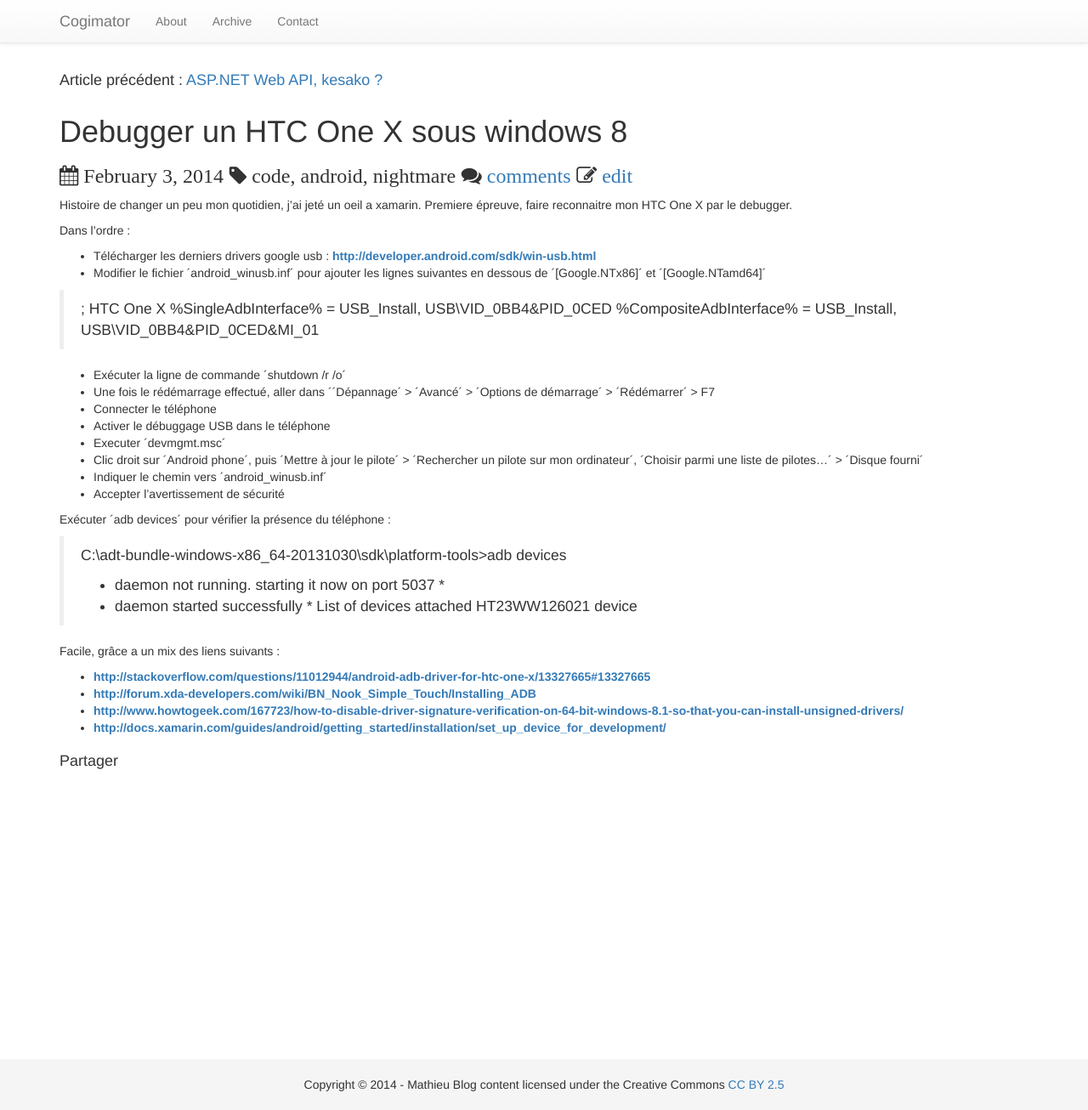
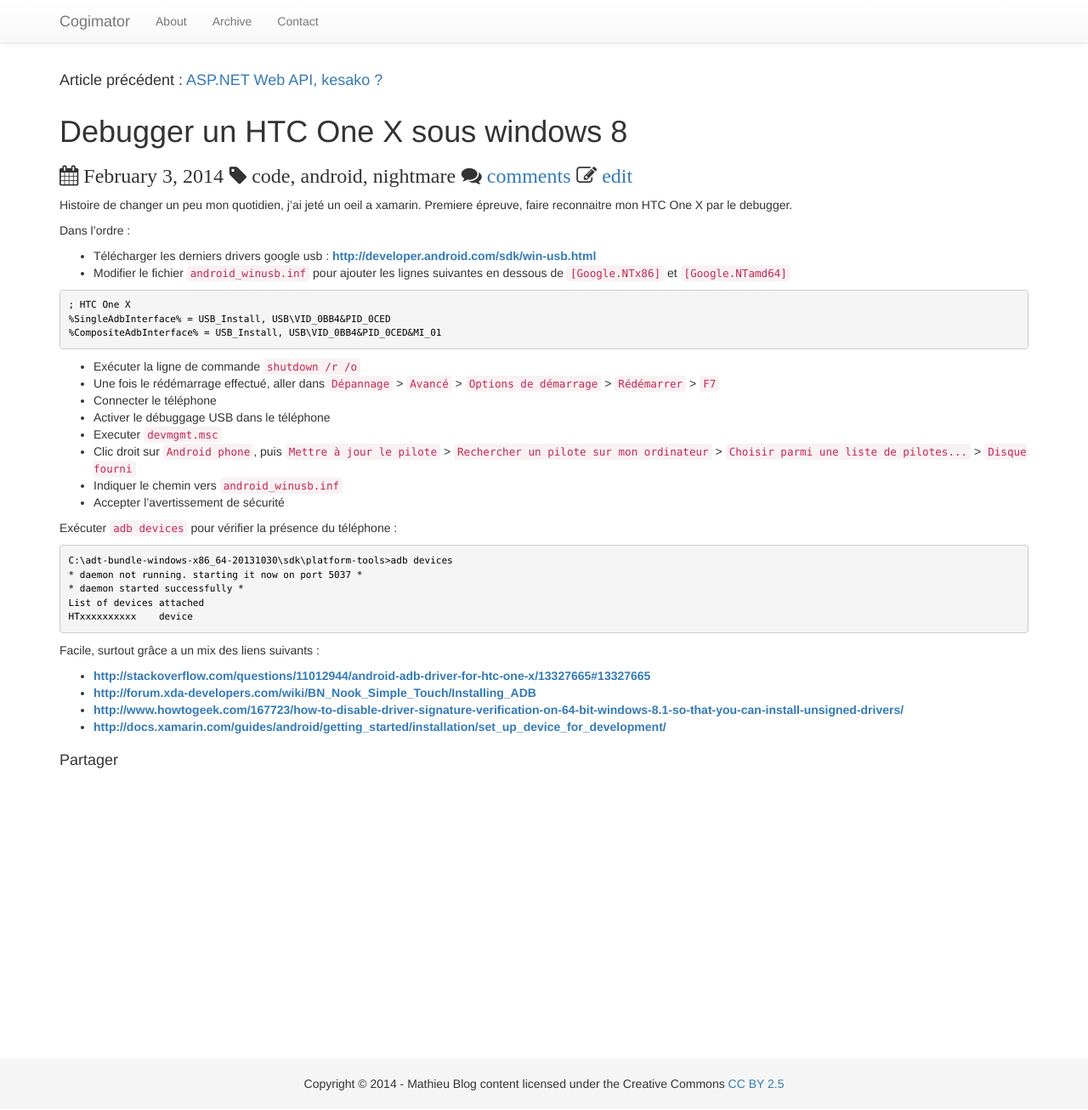
Before and after one commit to mathieubrun/mathieubrun.github.io, a Jekyll site: the page built from _posts/2014-02-19-debugger-htc-one-windows-8.markdown, in a window 1280 px wide and 1306 px high. Shown: the whole window at 85% size. Built offline with Jekyll 4.4.1, drawn with Linux system fonts in a browser that asks for light colours; nearby versions of some CDN libraries; Markdown is read by kramdown in place of the engine named in the settings; comment, search, counter and statistics services are not loaded.

Commit message:
Debug htc fix

`````diff
--- a/_posts/2014-02-19-debugger-htc-one-windows-8.markdown
+++ b/_posts/2014-02-19-debugger-htc-one-windows-8.markdown
@@ -11,30 +11,34 @@ Histoire de changer un peu mon quotidien, j'ai jeté un oeil a xamarin. Premiere
 Dans l'ordre :
 
 - Télécharger les derniers drivers google usb : [http://developer.android.com/sdk/win-usb.html](http://developer.android.com/sdk/win-usb.html)
-- Modifier le fichier ´android_winusb.inf´ pour ajouter les lignes suivantes en dessous de ´[Google.NTx86]´ et ´[Google.NTamd64]´
+- Modifier le fichier `android_winusb.inf` pour ajouter les lignes suivantes en dessous de `[Google.NTx86]` et `[Google.NTamd64]`
 
-> ; HTC One X
-> %SingleAdbInterface% = USB_Install, USB\VID_0BB4&PID_0CED
-> %CompositeAdbInterface% = USB_Install, USB\VID_0BB4&PID_0CED&MI_01
+````
+; HTC One X
+%SingleAdbInterface% = USB_Install, USB\VID_0BB4&PID_0CED
+%CompositeAdbInterface% = USB_Install, USB\VID_0BB4&PID_0CED&MI_01
+````
 
-- Exécuter la ligne de commande ´shutdown /r /o´
-- Une fois le rédémarrage effectué, aller dans ´´Dépannage´ > ´Avancé´ > ´Options de démarrage´ > ´Rédémarrer´ > F7
+- Exécuter la ligne de commande `shutdown /r /o`
+- Une fois le rédémarrage effectué, aller dans `Dépannage` > `Avancé` > `Options de démarrage` > `Rédémarrer` > `F7`
 - Connecter le téléphone
 - Activer le débuggage USB dans le téléphone
-- Executer ´devmgmt.msc´
-- Clic droit sur ´Android phone´, puis ´Mettre à jour le pilote´ > ´Rechercher un pilote sur mon ordinateur´, ´Choisir parmi une liste de pilotes...´ > ´Disque fourni´
-- Indiquer le chemin vers ´android_winusb.inf´
+- Executer `devmgmt.msc`
+- Clic droit sur `Android phone`, puis `Mettre à jour le pilote` > `Rechercher un pilote sur mon ordinateur` > `Choisir parmi une liste de pilotes...` > `Disque fourni`
+- Indiquer le chemin vers `android_winusb.inf`
 - Accepter l'avertissement de sécurité
 
-Exécuter ´adb devices´ pour vérifier la présence du téléphone :
+Exécuter `adb devices` pour vérifier la présence du téléphone :
 
-> C:\adt-bundle-windows-x86_64-20131030\sdk\platform-tools>adb devices
-> * daemon not running. starting it now on port 5037 *
-> * daemon started successfully *
-> List of devices attached
-> HT23WW126021    device
+````
+C:\adt-bundle-windows-x86_64-20131030\sdk\platform-tools>adb devices
+* daemon not running. starting it now on port 5037 *
+* daemon started successfully *
+List of devices attached
+HTxxxxxxxxxx    device
+````
 
-Facile, grâce a un mix des liens suivants :
+Facile, surtout grâce a un mix des liens suivants :
 
 - [http://stackoverflow.com/questions/11012944/android-adb-driver-for-htc-one-x/13327665#13327665](http://stackoverflow.com/questions/11012944/android-adb-driver-for-htc-one-x/13327665#13327665)
 - [http://forum.xda-developers.com/wiki/BN_Nook_Simple_Touch/Installing_ADB](http://forum.xda-developers.com/wiki/BN_Nook_Simple_Touch/Installing_ADB)
`````
